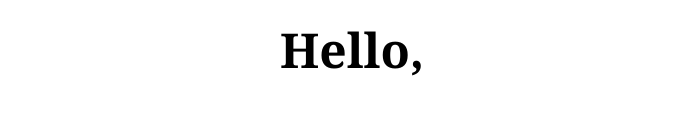
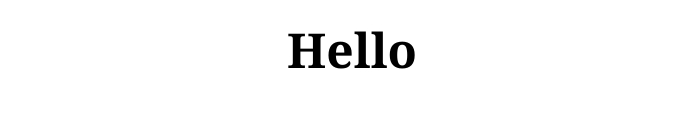
Before and after one commit to UtkarshSaksham/html-css--portfolio, a plain HTML site: page index.html in a window 1280 px wide. Shown: the part 1101-1230 px from the top of the page, without its empty margins (288-988 px from the left). Drawn offline with nearby package versions, Linux system fonts and the light colour scheme.

Commit message:
Update index.html

```diff
--- a/index.html
+++ b/index.html
@@ -17,7 +17,7 @@
     <section>
         <div class="px-4 py-5 my-5 text-center"> <img id="img1" class="d-block mx-auto mb-4"
                 src="./Photo Passport Size.jpg" alt="a photo" width="180">
-            <h1 id="heading2" class="display-5 fw-bold text-body-emphasis">Hello,</h1>
+            <h1 id="heading2" class="display-5 fw-bold text-body-emphasis">Hello</h1>
             <div class="col-lg-6 mx-auto">
                 <p class="lead mb-4">I am Full-stack Web developer</p>
             </div>
```
